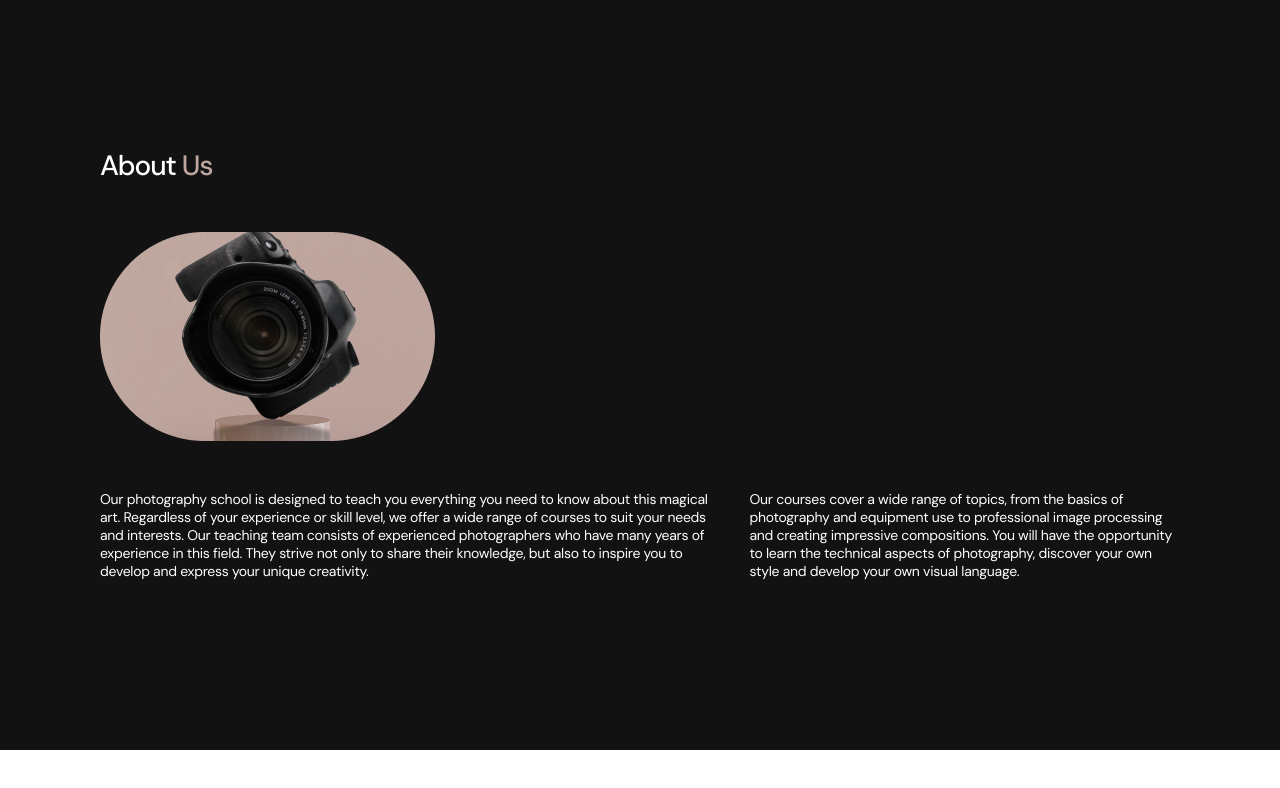
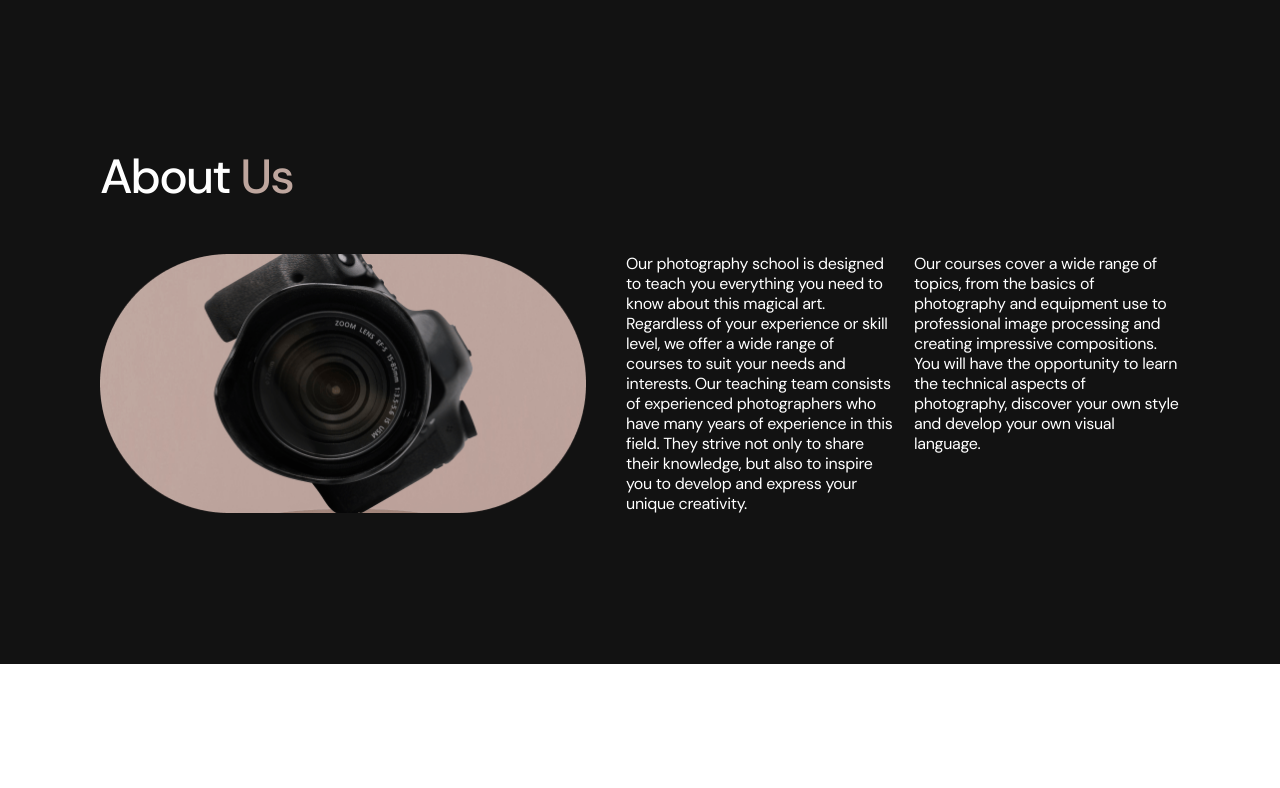
Before and after one commit to gangwolfmail/lucky-13, a plain HTML site: page index.html in a window 1280 px wide. Drawn offline with nearby package versions, Linux system fonts and the light colour scheme.

Commit message:
add media 768, 1280

```diff
--- a/css/style.css
+++ b/css/style.css
@@ -48,7 +48,7 @@ h6 {
 }
 
 .about-us-text p {
-  color: var(--white, #fff);
+  color: #fff;
   font-family: DM Sans;
   font-size: 14px;
   font-style: normal;
@@ -93,17 +93,15 @@ h6 {
     margin: 0 auto;
   }
 
-  /* @media screen and (min-device-pixel-ratio: 2),
-    (min-resolution: 192dpi),
-    (min-resolution: 2dppx) {
-    .hero-container {
-      background-image: linear-gradient(
-          rgba(17, 17, 17, 0.4),
-          rgba(17, 17, 17, 0.4)
-        ),
-        url(../images/hero-bg-2x.jpeg);
-    }
-  } */
+  .about-us-title {
+    font-size: 48px;
+    line-height: 1.12;
+  }
+
+  .about-us-title span {
+    font-size: 48px;
+    line-height: 1.12;
+  }
 
   .about-us-wrap {
     display: flex;
@@ -118,11 +116,15 @@ h6 {
   }
 
   .about-us-text p {
-    min-width: 280px;
+    max-width: 280px;
+    font-size: 16px;
+    line-height: 1.25;
+    letter-spacing: -0.02em;
   }
 
   .about-us-img {
     padding: 50px 0;
+    width: 100%;
   }
   .about-us-text p:first-child {
     margin-right: 40px;
@@ -141,15 +143,29 @@ h6 {
     padding: 150px 0;
   }
 
-  /* @media screen and (min-device-pixel-ratio: 2),
-    (min-resolution: 192dpi),
-    (min-resolution: 2dppx) {
-    .hero-container {
-      background-image: linear-gradient(
-          rgba(17, 17, 17, 0.4),
-          rgba(17, 17, 17, 0.4)
-        ),
-        url(../images/hero-bg-2x.jpeg);
-    }
-  } */
+  .about-us-wrap {
+    display: flex;
+    flex-direction: row;
+  }
+
+  .about-us-img {
+    padding: 0 40px 0 0;
+  }
+
+  .about-us-title {
+    padding-bottom: 50px;
+  }
+
+  .about-us-text p:first-child {
+    margin-right: 20px;
+    margin-bottom: 0;
+  }
+
+  .about-us-text p {
+    max-width: 268px;
+    max-height: 260px;
+    font-size: 16px;
+    line-height: 1.25;
+    letter-spacing: -0.02em;
+  }
 }
--- a/index.html
+++ b/index.html
@@ -24,11 +24,35 @@
       <div class="container">
         <h2 class="about-us-title">About&nbsp;<span>Us</span></h2>
         <div class="about-us-wrap">
-          <img
-            class="about-us-img"
-            src="./image/about-us/about-us-camera.png"
-            alt="camera"
-          />
+          <picture>
+            <source
+              srcset="
+                ./images/about-us/about-us-camera-1280.png    1x,
+                ./images/about-us/about-us-camera-1280-2x.png 2x
+              "
+              media="(min-width:1280px)"
+            />
+            <source
+              srcset="
+                ./images/about-us/about-us-camera-tab.png    1x,
+                ./images/about-us/about-us-camera-tab-2x.png 2x
+              "
+              media="(min-width:768px)"
+            />
+            <source
+              srcset="
+                ./images/about-us/about-us-camera-mob.png    1x,
+                ./images/about-us/about-us-camera-mob-2x.png 2x
+              "
+              media="(min-width:375px)"
+            />
+            <img
+              class="about-us-img"
+              src="./images/about-us/about-us-camera.png"
+              alt="camera"
+              width="360"
+            />
+          </picture>
 
           <div class="about-us-text">
             <p>
```
Also changed, not shown: images/about-us/about-us-camera-1280-2x.png (added), images/about-us/about-us-camera-1280.png (added), images/about-us/about-us-camera-mob-2x.png (added), images/about-us/about-us-camera-mob.png (added), images/about-us/about-us-camera-tab-2x.png (added), images/about-us/about-us-camera-tab.png (added), images/about-us/about-us-camera.png (renamed from image/about-us/about-us-camera.png).
